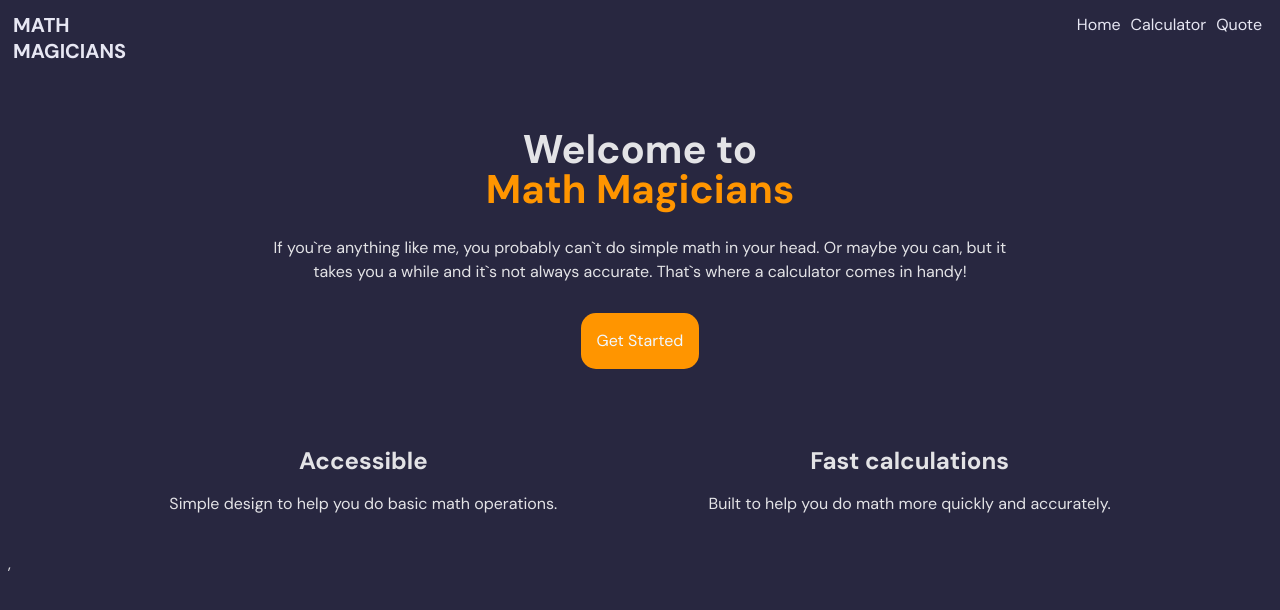
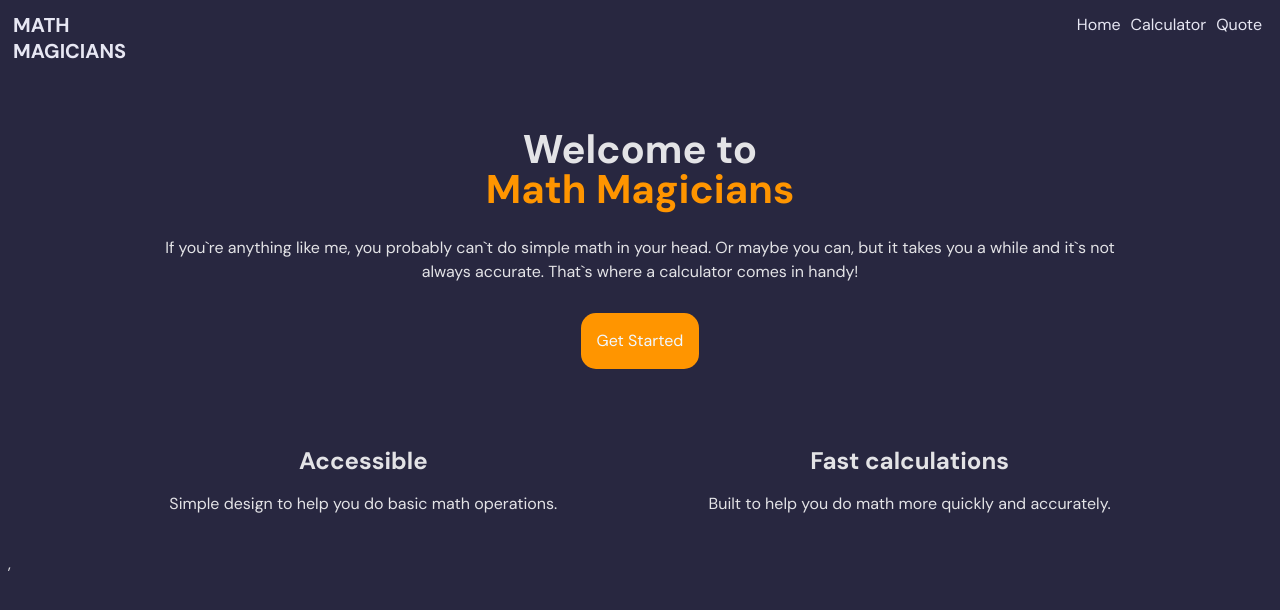
Before and after one commit to shadrxcc/math-magicians, a React (Create React App) app: page / in a window 1280 px wide. Shown: the top 610 px of the page. Built offline with nearby package versions, Linux system fonts and the light colour scheme; some icons are missing.

Commit message:
refactor code

```diff
--- a/src/index.css
+++ b/src/index.css
@@ -145,7 +145,7 @@ a.BTN {
 
 .text {
   text-align: center;
-  margin: 0px 250px 0px;
+  margin: 0px 144px 0px;
 }
 
 @import url(https://fonts.googleapis.com/css?family=Open+Sans:400italic);
```
